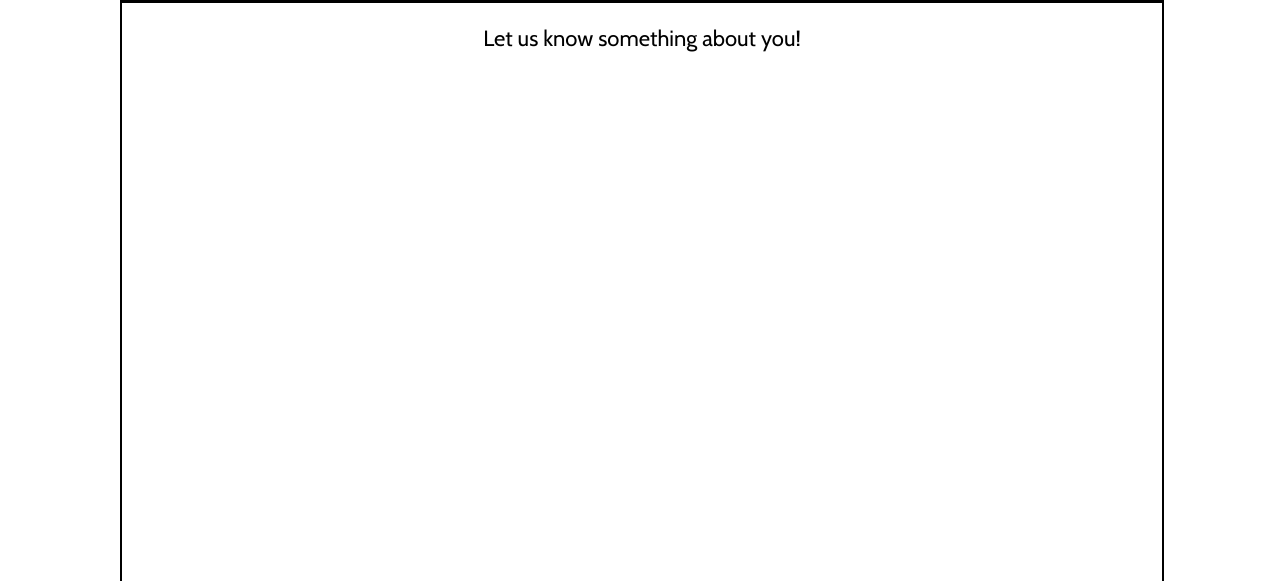
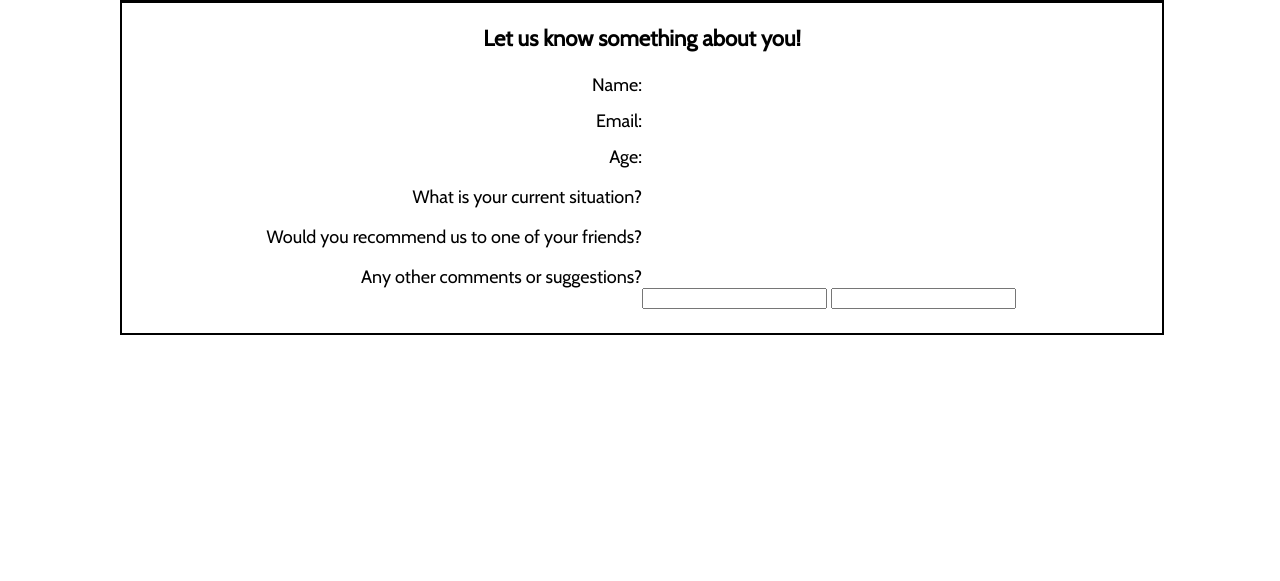
Before and after one commit to jurektomasello/survey-form, a plain HTML site: page index.html in a window 1280 px wide. Shown: the part 219-800 px from the top of the page. Drawn offline with nearby package versions, Linux system fonts and the light colour scheme.

Commit message:
Added labels and questions

```diff
--- a/index.html
+++ b/index.html
@@ -17,7 +17,21 @@
     <p id="description">Let us know something about you!</p>
 
     <form id="survey-form">
+      <div class="left-side">
+        <div class="labels">
+          <label id="name-label">Name:</label>
+          <label id="email-label">Email:</label>
+          <label id="number-label">Age:</label>
+        </div>
+        <p>What is your current situation?</p>
+        <p>Would you recommend us to one of your friends?</p>
+        <label id="comments">Any other comments or suggestions?</label>
+      </div>
 
+      <div class="right-side">
+        <input id="name" type="text">
+        <input id="email" type="email">
+      </div>
     </form>
   </div>
 </body>
--- a/style.css
+++ b/style.css
@@ -5,7 +5,7 @@ body {
 
 #main {
   width: 100%;
-  height: 1000px;
+  height: 500px;
   max-width: 100%;
   border: 2px solid black;
 }
@@ -25,8 +25,25 @@ body {
 
 #description {
   text-align: center;
+  font-size: 22px;
+  font-weight: bold;
 }
 
-p {
-  font-size: 22px;
+label {
+  display: block;
 }
+
+label:nth-child(-n + 2) {
+  padding-bottom: 14px;
+}
+
+.left-side {
+  width: 50%;
+  text-align: right;
+  font-size: 18px;
+}
+
+.right-side {
+  width: 50%;
+  float: right;
+}
```
